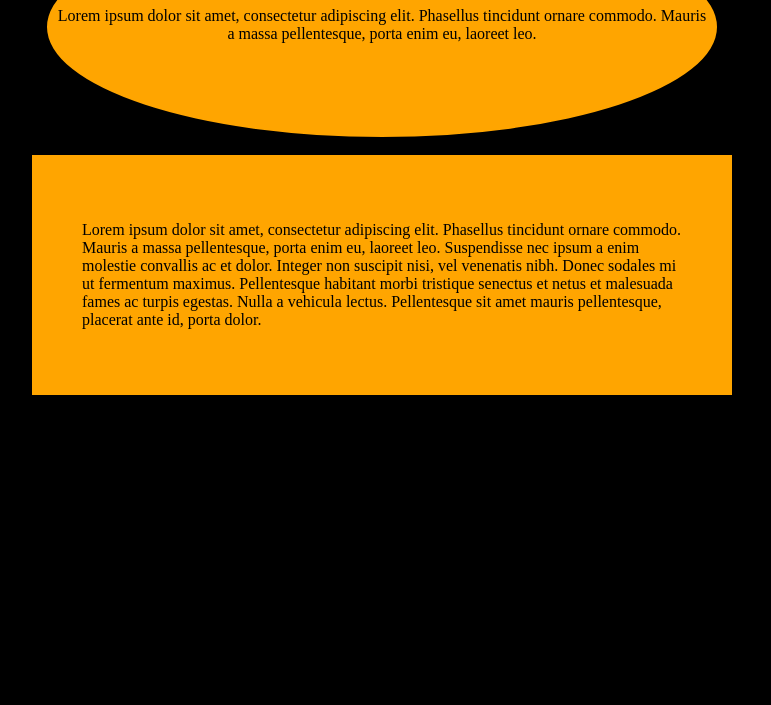
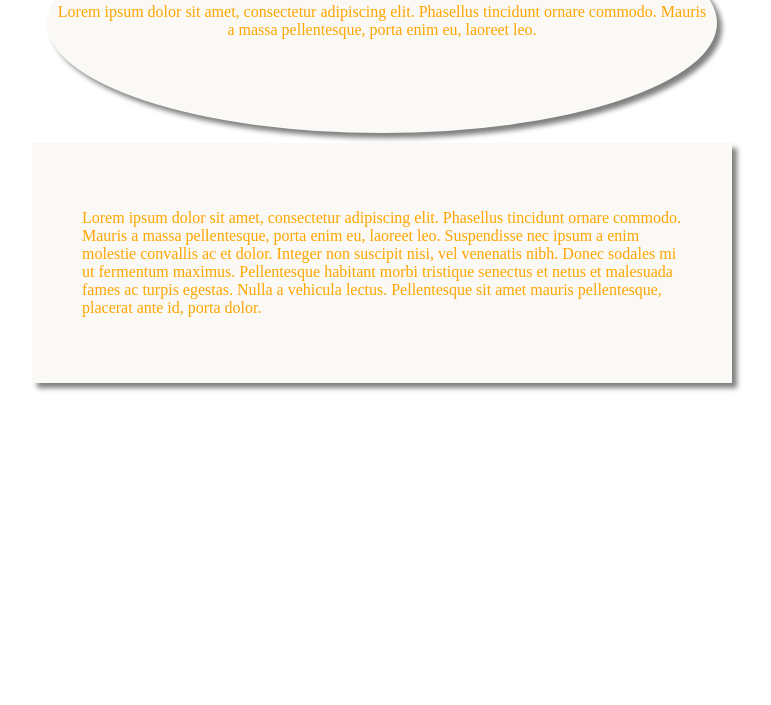
Before and after one commit to Shlammy/WhatUpWorld, a plain HTML site: page WhatUpWorld/index.html in a window 1280 px wide. Shown: the part 95-800 px from the top of the page, without its empty margins (258-1029 px from the left). Drawn offline with Linux system fonts and the light colour scheme.

Commit message:
Add files via upload

```diff
--- a/WhatUpWorld/style.css
+++ b/WhatUpWorld/style.css
@@ -1,24 +1,26 @@
 body{
-    background-color: black;
+    background-color: white;
 }
 
 .div1{
     height: 200px;
     width: 650px;
-    border: 4px solid black;
     padding: 10px;
     margin: 0 auto;
-    background-color: orange;
+    color: orange;
+    background-color: #FAF9F6;
+    box-shadow: 5px 5px 5px gray;
     border-radius: 75%;
     text-align: center;
 }
 
 .div2{
-    border: 4px solid black;
     padding: 50px;
     margin: 0 auto;
     margin-top: 10px;
-    background-color: orange;
+    color: orange;
+    box-shadow: 5px 5px 5px gray;
+    background-color: #FAF9F6;
     width: 600px;
 }
 
@@ -28,7 +30,7 @@ body{
     left: 0;
     width: 100%;
     height: 100vh;
-    background: black;
+    background: white;
     z-index: 200;
     color: orange;
     text-align: center;
```
